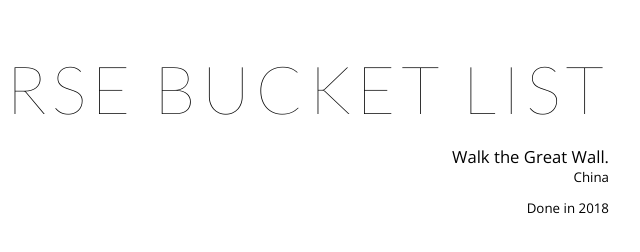
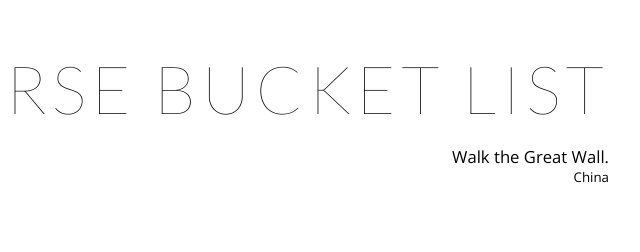
Before and after one commit to implements/ReverseBucketList, a plain HTML site: page index.html in a window 1280 px wide. Shown: the full height of the page, 623-1263 px from the left. Drawn offline with nearby package versions, Linux system fonts and the light colour scheme.

Commit message:
Update index.html

```diff
--- a/index.html
+++ b/index.html
@@ -19,7 +19,6 @@
                 <div class="description">{{location.title}}</div>
             </a>
                 <div class="country">{{location.country}}</div>
-                <div class="country">Done in {{location.year}}</div>
         </div>
     </div>
 </body>
```
